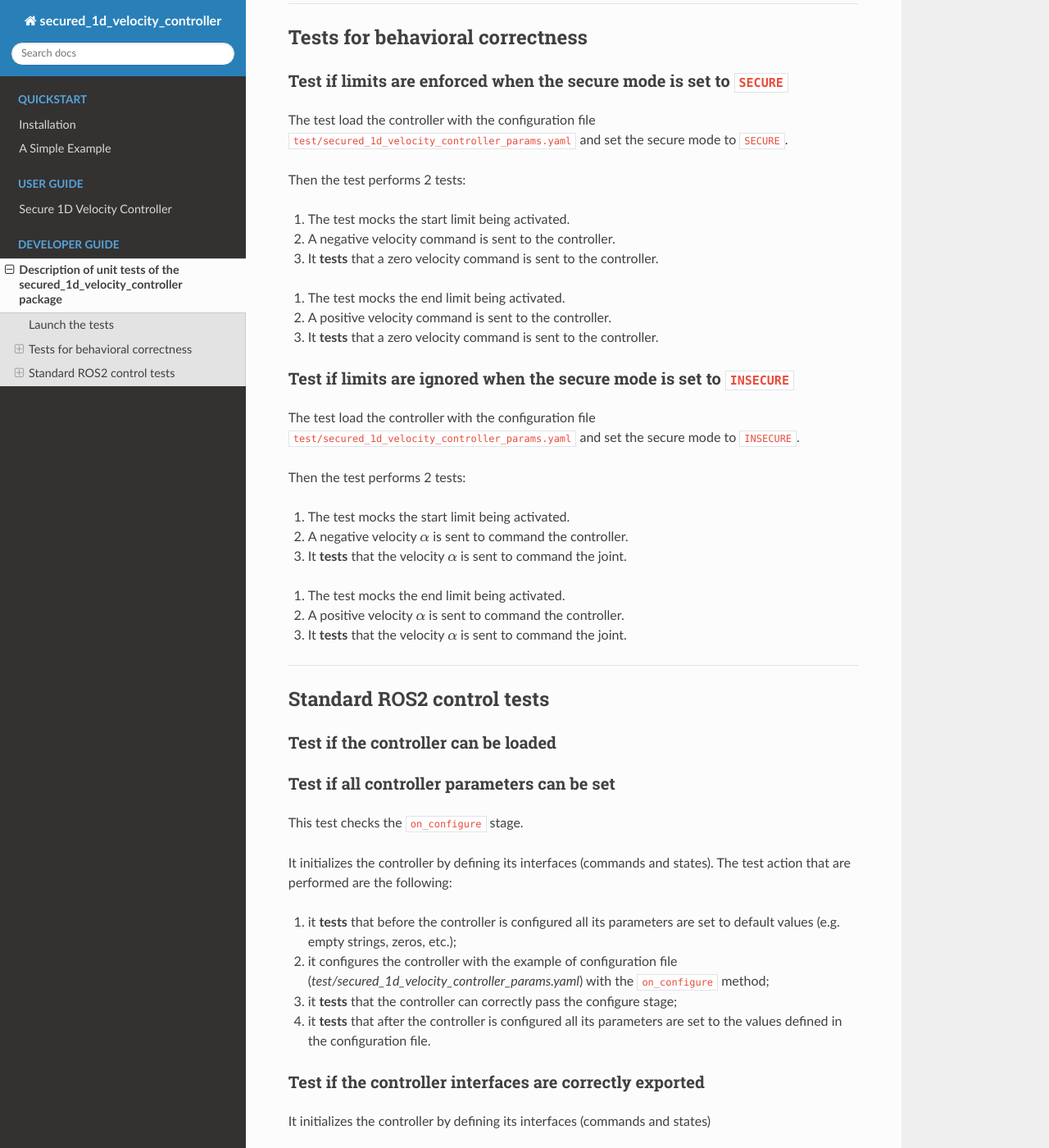
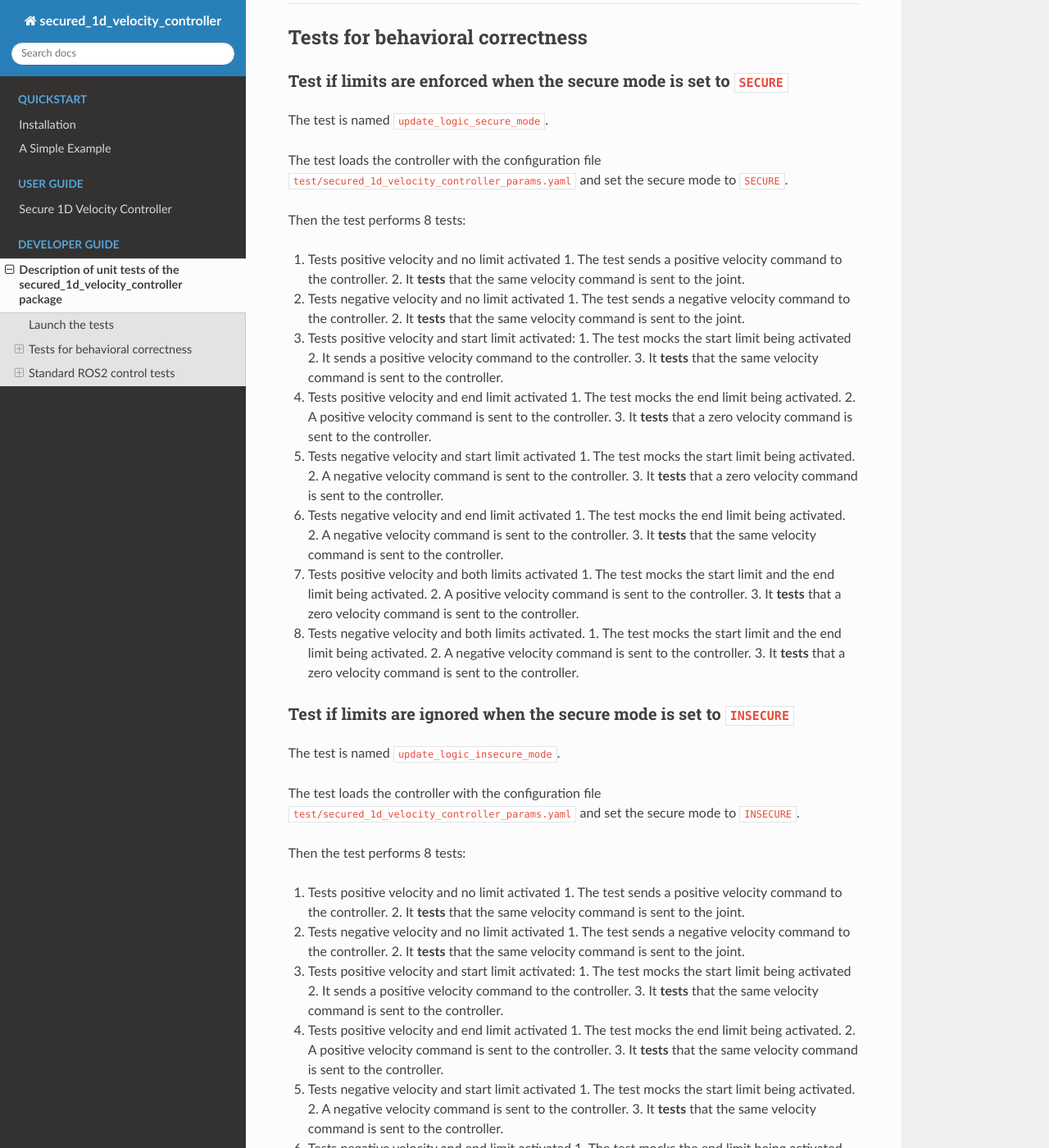
Before and after one commit to yguel/secured_1d_velocity_controller, a Sphinx documentation site: the page built from docs/developer_guide/unit_testing.rst, in a window 1280 px wide and 1400 px high, scrolled down 502 px. Shown: the whole window at 82% size. Built offline with Sphinx 7.4.7 and the Read the Docs theme 2.0.0, drawn with Linux system fonts in a browser that asks for light colours; some of the changed text lies outside the part shown.

Commit message:
Update logic tests pass.

```diff
--- a/docs/developer_guide/unit_testing.rst
+++ b/docs/developer_guide/unit_testing.rst
@@ -25,32 +25,83 @@ Tests for behavioral correctness
 Test if limits are enforced when the secure mode is set to ``SECURE``
 ~~~~~~~~~~~~~~~~~~~~~~~~~~~~~~~~~~~~~~~~~~~~~~~~~~~~~~~~~~~~~~~~~~~~~
 
-The test load the controller with the configuration file ``test/secured_1d_velocity_controller_params.yaml`` and set the secure mode to ``SECURE``.
+The test is named ``update_logic_secure_mode``.
 
-Then the test performs 2 tests:
+The test loads the controller with the configuration file ``test/secured_1d_velocity_controller_params.yaml`` and set the secure mode to ``SECURE``.
 
-1. The test mocks the start limit being activated.
-2. A negative velocity command is sent to the controller.
-3. It **tests** that a zero velocity command is sent to the controller.
+Then the test performs 8 tests:
 
-1. The test mocks the end limit being activated.
-2. A positive velocity command is sent to the controller.
-3. It **tests** that a zero velocity command is sent to the controller.
+1. Tests positive velocity and no limit activated
+   1. The test sends a positive velocity command to the controller.
+   2. It **tests** that the same velocity command is sent to the joint.
+2. Tests negative velocity and no limit activated
+   1. The test sends a negative velocity command to the controller.
+   2. It **tests** that the same velocity command is sent to the joint.
+3. Tests positive velocity and start limit activated:
+   1. The test mocks the start limit being activated
+   2. It sends a positive velocity command to the controller.
+   3. It **tests** that the same velocity command is sent to the controller.
+4. Tests positive velocity and end limit activated
+   1. The test mocks the end limit being activated.
+   2. A positive velocity command is sent to the controller.
+   3. It **tests** that a zero velocity command is sent to the controller.
+5. Tests negative velocity and start limit activated
+   1. The test mocks the start limit being activated.
+   2. A negative velocity command is sent to the controller.
+   3. It **tests** that a zero velocity command is sent to the controller.
+6. Tests negative velocity and end limit activated
+   1. The test mocks the end limit being activated.
+   2. A negative velocity command is sent to the controller.
+   3. It **tests** that the same velocity command is sent to the controller.
+7. Tests positive velocity and both limits activated
+   1. The test mocks the start limit and the end limit being activated.
+   2. A positive velocity command is sent to the controller.
+   3. It **tests** that a zero velocity command is sent to the controller.
+8. Tests negative velocity and both limits activated.
+   1. The test mocks the start limit and the end limit being activated.
+   2. A negative velocity command is sent to the controller.
+   3. It **tests** that a zero velocity command is sent to the controller.
+
 
 Test if limits are ignored when the secure mode is set to ``INSECURE``
 ~~~~~~~~~~~~~~~~~~~~~~~~~~~~~~~~~~~~~~~~~~~~~~~~~~~~~~~~~~~~~~~~~~~~~~
 
-The test load the controller with the configuration file ``test/secured_1d_velocity_controller_params.yaml`` and set the secure mode to ``INSECURE``.
+The test is named ``update_logic_insecure_mode``.
 
-Then the test performs 2 tests:
+The test loads the controller with the configuration file ``test/secured_1d_velocity_controller_params.yaml`` and set the secure mode to ``INSECURE``.
 
-1. The test mocks the start limit being activated.
-2. A negative velocity :math:`\alpha` is sent to command the controller.
-3. It **tests** that the velocity :math:`\alpha` is sent to command the joint.
+Then the test performs 8 tests:
 
-1. The test mocks the end limit being activated.
-2. A positive velocity :math:`\alpha` is sent to command the controller.
-3. It **tests** that the velocity :math:`\alpha` is sent to command the joint.
+1. Tests positive velocity and no limit activated
+   1. The test sends a positive velocity command to the controller.
+   2. It **tests** that the same velocity command is sent to the joint.
+2. Tests negative velocity and no limit activated
+   1. The test sends a negative velocity command to the controller.
+   2. It **tests** that the same velocity command is sent to the joint.
+3. Tests positive velocity and start limit activated:
+   1. The test mocks the start limit being activated
+   2. It sends a positive velocity command to the controller.
+   3. It **tests** that the same velocity command is sent to the controller.
+4. Tests positive velocity and end limit activated
+   1. The test mocks the end limit being activated.
+   2. A positive velocity command is sent to the controller.
+   3.  It **tests** that the same velocity command is sent to the controller.
+5. Tests negative velocity and start limit activated
+   1.  The test mocks the start limit being activated.
+   2. A negative velocity command is sent to the controller.
+   3. It **tests** that the same velocity command is sent to the controller.
+6. Tests negative velocity and end limit activated
+   1. The test mocks the end limit being activated.
+   2. A negative velocity command is sent to the controller.
+   3. It **tests** that the same velocity command is sent to the controller.
+7. Tests positive velocity and both limits activated
+   1. The test mocks the start limit and the end limit being activated.
+   2. A positive velocity command is sent to the controller.
+   3. It **tests** that the same velocity command is sent to the controller.
+8. Tests negative velocity and both limits activated.
+   1. The test mocks the start limit and the end limit being activated.
+   2. A negative velocity command is sent to the controller.
+   3. It **tests** that the same velocity command is sent to the controller.
 
 ........................................................................
 
```
Also changed, not shown: 2 other files.
